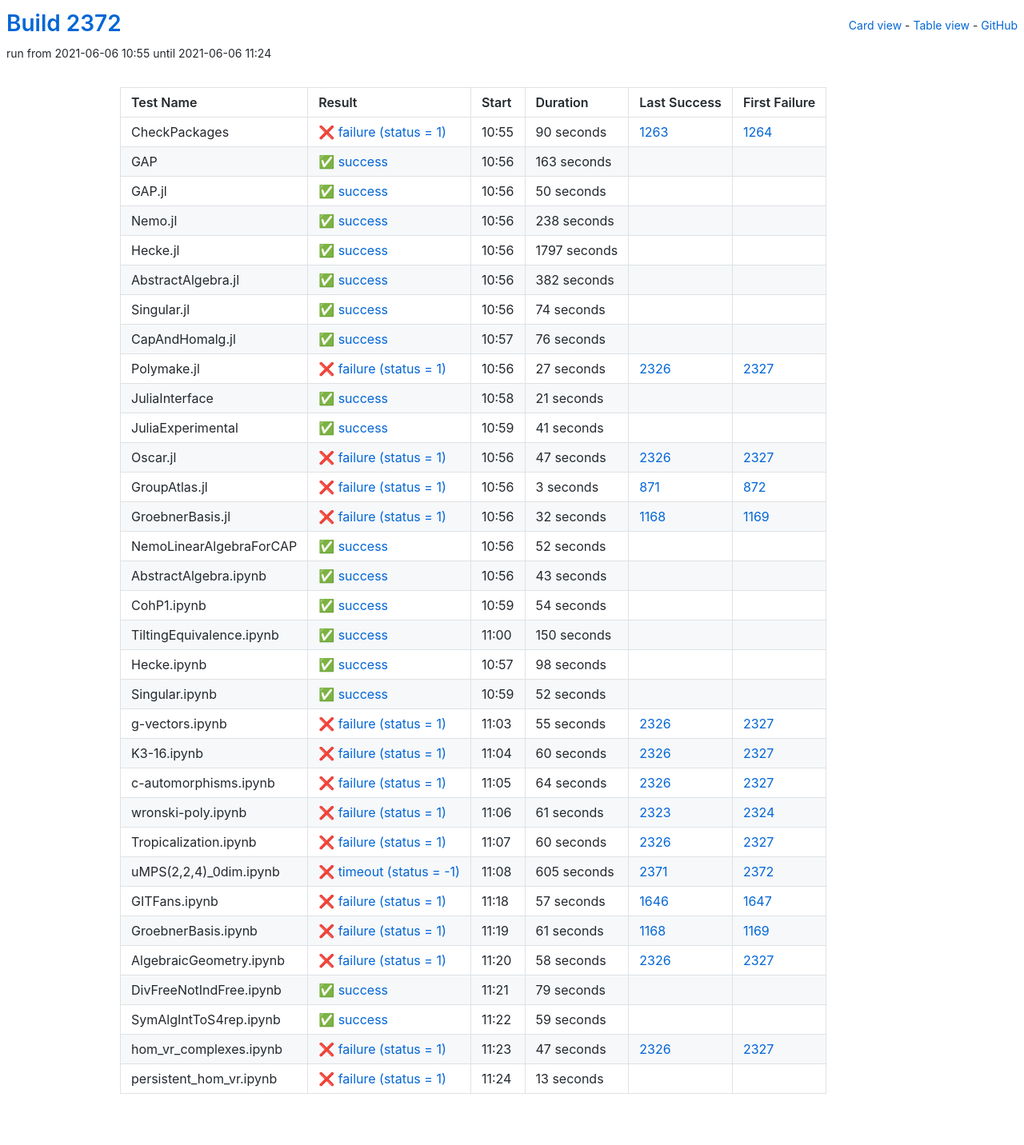
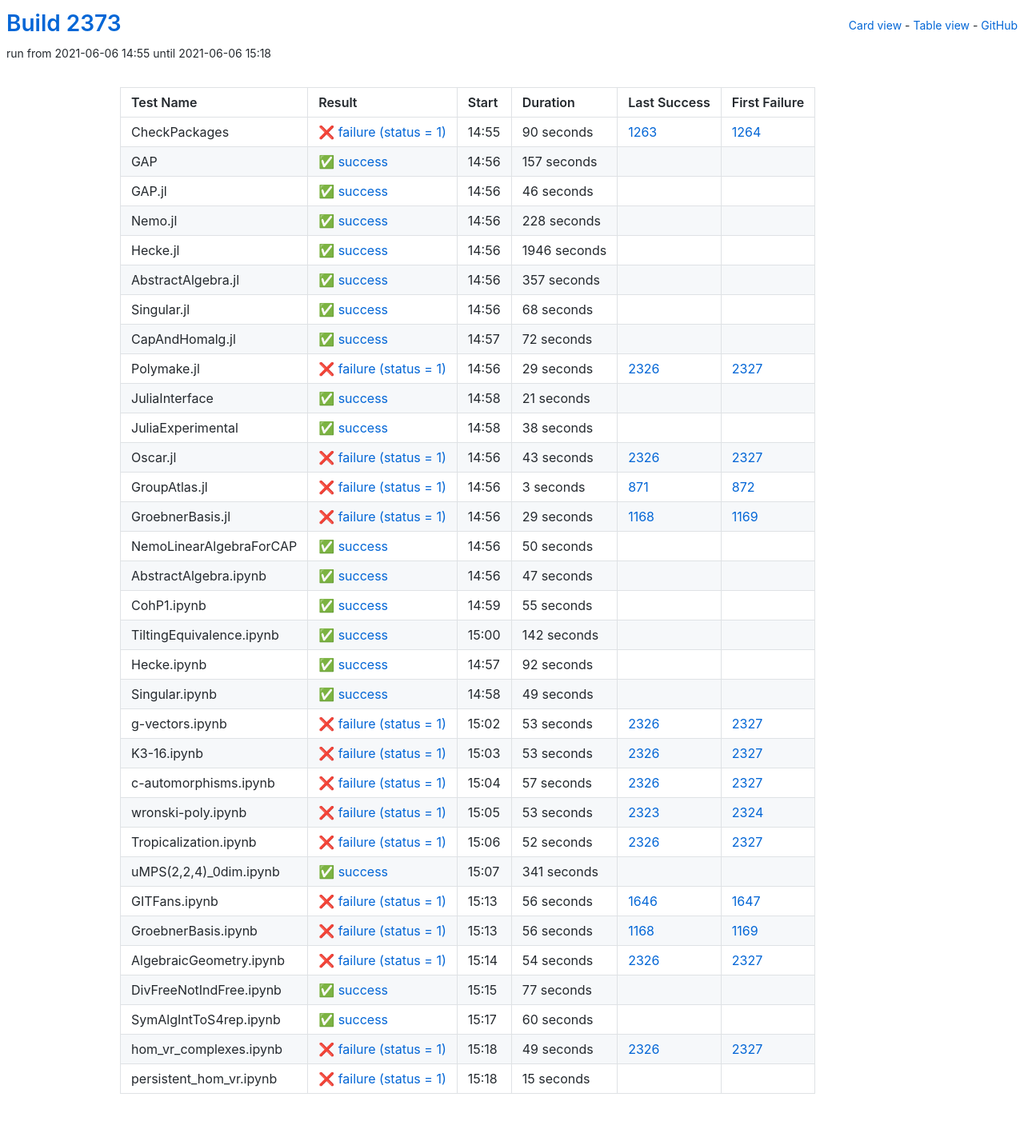
Before and after one commit to oscar-system/oscar-ci-status-stable, a Jekyll site: the page built from table.html, in a window 1280 px wide. Shown: the whole page at 80% size. Built offline with Jekyll 4.4.1, drawn with Linux system fonts in a browser that asks for light colours.

Commit message:
Build #2373

```diff
--- a/_data/ci.yml
+++ b/_data/ci.yml
@@ -1,6 +1,6 @@
 ---
-build: 2372
-build_url: https://oscarci.mathematik.uni-kl.de/job/oscar-stable/2372/
+build: 2373
+build_url: https://oscarci.mathematik.uni-kl.de/job/oscar-stable/2373/
 job: oscar-stable
 organization: oscar-system
 repo: oscar-ci-status-stable
@@ -8,8 +8,8 @@ repourl: https://github.com/oscar-system/oscar-ci-status-stable
 tests:
 - name: CheckPackages
   id: checkpackages
-  log: https://oscarci.mathematik.uni-kl.de/job/oscar-stable/2372/artifact/logs/build-2372/CheckPackages.log
-  start: 2021-06-06 10:55
+  log: https://oscarci.mathematik.uni-kl.de/job/oscar-stable/2373/artifact/logs/build-2373/CheckPackages.log
+  start: 2021-06-06 14:55
   success: false
   exitcode: 1
   status: failure
@@ -20,104 +20,104 @@ tests:
   first_failure_url: https://oscarci.mathematik.uni-kl.de/job/oscar-stable/1264/
 - name: GAP
   id: gap
-  log: https://oscarci.mathematik.uni-kl.de/job/oscar-stable/2372/artifact/logs/build-2372/GAP.log
-  start: 2021-06-06 10:56
+  log: https://oscarci.mathematik.uni-kl.de/job/oscar-stable/2373/artifact/logs/build-2373/GAP.log
+  start: 2021-06-06 14:56
   success: true
   exitcode: 0
   status: success
-  duration: 163
+  duration: 157
   last_success: false
   last_success_url:
   first_failure: false
   first_failure_url:
 - name: GAP.jl
   id: gap-jl
-  log: https://oscarci.mathematik.uni-kl.de/job/oscar-stable/2372/artifact/logs/build-2372/GAP.jl.log
-  start: 2021-06-06 10:56
+  log: https://oscarci.mathematik.uni-kl.de/job/oscar-stable/2373/artifact/logs/build-2373/GAP.jl.log
+  start: 2021-06-06 14:56
   success: true
   exitcode: 0
   status: success
-  duration: 50
+  duration: 46
   last_success: false
   last_success_url:
   first_failure: false
   first_failure_url:
 - name: Nemo.jl
   id: nemo-jl
-  log: https://oscarci.mathematik.uni-kl.de/job/oscar-stable/2372/artifact/logs/build-2372/Nemo.jl.log
-  start: 2021-06-06 10:56
+  log: https://oscarci.mathematik.uni-kl.de/job/oscar-stable/2373/artifact/logs/build-2373/Nemo.jl.log
+  start: 2021-06-06 14:56
   success: true
   exitcode: 0
   status: success
-  duration: 238
+  duration: 228
   last_success: false
   last_success_url:
   first_failure: false
   first_failure_url:
 - name: Hecke.jl
   id: hecke-jl
-  log: https://oscarci.mathematik.uni-kl.de/job/oscar-stable/2372/artifact/logs/build-2372/Hecke.jl.log
-  start: 2021-06-06 10:56
+  log: https://oscarci.mathematik.uni-kl.de/job/oscar-stable/2373/artifact/logs/build-2373/Hecke.jl.log
+  start: 2021-06-06 14:56
   success: true
   exitcode: 0
   status: success
-  duration: 1797
+  duration: 1946
   last_success: false
   last_success_url:
   first_failure: false
   first_failure_url:
 - name: AbstractAlgebra.jl
   id: abstractalgebra-jl
-  log: https://oscarci.mathematik.uni-kl.de/job/oscar-stable/2372/artifact/logs/build-2372/AbstractAlgebra.jl.log
-  start: 2021-06-06 10:56
+  log: https://oscarci.mathematik.uni-kl.de/job/oscar-stable/2373/artifact/logs/build-2373/AbstractAlgebra.jl.log
+  start: 2021-06-06 14:56
   success: true
   exitcode: 0
   status: success
-  duration: 382
+  duration: 357
   last_success: false
   last_success_url:
   first_failure: false
   first_failure_url:
 - name: Singular.jl
   id: singular-jl
-  log: https://oscarci.mathematik.uni-kl.de/job/oscar-stable/2372/artifact/logs/build-2372/Singular.jl.log
-  start: 2021-06-06 10:56
+  log: https://oscarci.mathematik.uni-kl.de/job/oscar-stable/2373/artifact/logs/build-2373/Singular.jl.log
+  start: 2021-06-06 14:56
   success: true
   exitcode: 0
   status: success
-  duration: 74
+  duration: 68
   last_success: false
   last_success_url:
   first_failure: false
   first_failure_url:
 - name: CapAndHomalg.jl
   id: capandhomalg-jl
-  log: https://oscarci.mathematik.uni-kl.de/job/oscar-stable/2372/artifact/logs/build-2372/CapAndHomalg.jl.log
-  start: 2021-06-06 10:57
+  log: https://oscarci.mathematik.uni-kl.de/job/oscar-stable/2373/artifact/logs/build-2373/CapAndHomalg.jl.log
+  start: 2021-06-06 14:57
   success: true
   exitcode: 0
   status: success
-  duration: 76
+  duration: 72
   last_success: false
   last_success_url:
   first_failure: false
   first_failure_url:
 - name: Polymake.jl
   id: polymake-jl
-  log: https://oscarci.mathematik.uni-kl.de/job/oscar-stable/2372/artifact/logs/build-2372/Polymake.jl.log
-  start: 2021-06-06 10:56
+  log: https://oscarci.mathematik.uni-kl.de/job/oscar-stable/2373/artifact/logs/build-2373/Polymake.jl.log
+  start: 2021-06-06 14:56
   success: false
   exitcode: 1
   status: failure
-  duration: 27
+  duration: 29
   last_success: 2326
   last_success_url: https://oscarci.mathematik.uni-kl.de/job/oscar-stable/2326/
   first_failure: 2327
   first_failure_url: https://oscarci.mathematik.uni-kl.de/job/oscar-stable/2327/
 - name: JuliaInterface
   id: juliainterface
-  log: https://oscarci.mathematik.uni-kl.de/job/oscar-stable/2372/artifact/logs/build-2372/JuliaInterface.log
-  start: 2021-06-06 10:58
+  log: https://oscarci.mathematik.uni-kl.de/job/oscar-stable/2373/artifact/logs/build-2373/JuliaInterface.log
+  start: 2021-06-06 14:58
   success: true
   exitcode: 0
   status: success
@@ -128,32 +128,32 @@ tests:
   first_failure_url:
 - name: JuliaExperimental
   id: juliaexperimental
-  log: https://oscarci.mathematik.uni-kl.de/job/oscar-stable/2372/artifact/logs/build-2372/JuliaExperimental.log
-  start: 2021-06-06 10:59
+  log: https://oscarci.mathematik.uni-kl.de/job/oscar-stable/2373/artifact/logs/build-2373/JuliaExperimental.log
+  start: 2021-06-06 14:58
   success: true
   exitcode: 0
   status: success
-  duration: 41
+  duration: 38
   last_success: false
   last_success_url:
   first_failure: false
   first_failure_url:
 - name: Oscar.jl
   id: oscar-jl
-  log: https://oscarci.mathematik.uni-kl.de/job/oscar-stable/2372/artifact/logs/build-2372/Oscar.jl.log
-  start: 2021-06-06 10:56
+  log: https://oscarci.mathematik.uni-kl.de/job/oscar-stable/2373/artifact/logs/build-2373/Oscar.jl.log
+  start: 2021-06-06 14:56
   success: false
   exitcode: 1
   status: failure
-  duration: 47
+  duration: 43
   last_success: 2326
   last_success_url: https://oscarci.mathematik.uni-kl.de/job/oscar-stable/2326/
   first_failure: 2327
   first_failure_url: https://oscarci.mathematik.uni-kl.de/job/oscar-stable/2327/
 - name: GroupAtlas.jl
   id: groupatlas-jl
-  log: https://oscarci.mathematik.uni-kl.de/job/oscar-stable/2372/artifact/logs/build-2372/GroupAtlas.jl.log
-  start: 2021-06-06 10:56
+  log: https://oscarci.mathematik.uni-kl.de/job/oscar-stable/2373/artifact/logs/build-2373/GroupAtlas.jl.log
+  start: 2021-06-06 14:56
   success: false
   exitcode: 1
   status: failure
@@ -164,240 +164,240 @@ tests:
   first_failure_url: https://oscarci.mathematik.uni-kl.de/job/oscar-stable/872/
 - name: GroebnerBasis.jl
   id: groebnerbasis-jl
-  log: https://oscarci.mathematik.uni-kl.de/job/oscar-stable/2372/artifact/logs/build-2372/GroebnerBasis.jl.log
-  start: 2021-06-06 10:56
+  log: https://oscarci.mathematik.uni-kl.de/job/oscar-stable/2373/artifact/logs/build-2373/GroebnerBasis.jl.log
+  start: 2021-06-06 14:56
   success: false
   exitcode: 1
   status: failure
-  duration: 32
+  duration: 29
   last_success: 1168
   last_success_url: https://oscarci.mathematik.uni-kl.de/job/oscar-stable/1168/
   first_failure: 1169
   first_failure_url: https://oscarci.mathematik.uni-kl.de/job/oscar-stable/1169/
 - name: NemoLinearAlgebraForCAP
   id: nemolinearalgebraforcap
-  log: https://oscarci.mathematik.uni-kl.de/job/oscar-stable/2372/artifact/logs/build-2372/NemoLinearAlgebraForCAP.log
-  start: 2021-06-06 10:56
+  log: https://oscarci.mathematik.uni-kl.de/job/oscar-stable/2373/artifact/logs/build-2373/NemoLinearAlgebraForCAP.log
+  start: 2021-06-06 14:56
   success: true
   exitcode: 0
   status: success
-  duration: 52
+  duration: 50
   last_success: false
   last_success_url:
   first_failure: false
   first_failure_url:
 - name: AbstractAlgebra.ipynb
   id: abstractalgebra-ipynb
-  log: https://oscarci.mathematik.uni-kl.de/job/oscar-stable/2372/artifact/logs/build-2372/AbstractAlgebra.ipynb.log
-  start: 2021-06-06 10:56
+  log: https://oscarci.mathematik.uni-kl.de/job/oscar-stable/2373/artifact/logs/build-2373/AbstractAlgebra.ipynb.log
+  start: 2021-06-06 14:56
   success: true
   exitcode: 0
   status: success
-  duration: 43
+  duration: 47
   last_success: false
   last_success_url:
   first_failure: false
   first_failure_url:
 - name: CohP1.ipynb
   id: cohp1-ipynb
-  log: https://oscarci.mathematik.uni-kl.de/job/oscar-stable/2372/artifact/logs/build-2372/CohP1.ipynb.log
-  start: 2021-06-06 10:59
+  log: https://oscarci.mathematik.uni-kl.de/job/oscar-stable/2373/artifact/logs/build-2373/CohP1.ipynb.log
+  start: 2021-06-06 14:59
   success: true
   exitcode: 0
   status: success
-  duration: 54
+  duration: 55
   last_success: false
   last_success_url:
   first_failure: false
   first_failure_url:
 - name: TiltingEquivalence.ipynb
   id: tiltingequivalence-ipynb
-  log: https://oscarci.mathematik.uni-kl.de/job/oscar-stable/2372/artifact/logs/build-2372/TiltingEquivalence.ipynb.log
-  start: 2021-06-06 11:00
+  log: https://oscarci.mathematik.uni-kl.de/job/oscar-stable/2373/artifact/logs/build-2373/TiltingEquivalence.ipynb.log
+  start: 2021-06-06 15:00
   success: true
   exitcode: 0
   status: success
-  duration: 150
+  duration: 142
   last_success: false
   last_success_url:
   first_failure: false
   first_failure_url:
 - name: Hecke.ipynb
   id: hecke-ipynb
-  log: https://oscarci.mathematik.uni-kl.de/job/oscar-stable/2372/artifact/logs/build-2372/Hecke.ipynb.log
-  start: 2021-06-06 10:57
+  log: https://oscarci.mathematik.uni-kl.de/job/oscar-stable/2373/artifact/logs/build-2373/Hecke.ipynb.log
+  start: 2021-06-06 14:57
   success: true
   exitcode: 0
   status: success
-  duration: 98
+  duration: 92
   last_success: false
   last_success_url:
   first_failure: false
   first_failure_url:
 - name: Singular.ipynb
   id: singular-ipynb
-  log: https://oscarci.mathematik.uni-kl.de/job/oscar-stable/2372/artifact/logs/build-2372/Singular.ipynb.log
-  start: 2021-06-06 10:59
+  log: https://oscarci.mathematik.uni-kl.de/job/oscar-stable/2373/artifact/logs/build-2373/Singular.ipynb.log
+  start: 2021-06-06 14:58
   success: true
   exitcode: 0
   status: success
-  duration: 52
+  duration: 49
   last_success: false
   last_success_url:
   first_failure: false
   first_failure_url:
 - name: g-vectors.ipynb
   id: g-vectors-ipynb
-  log: https://oscarci.mathematik.uni-kl.de/job/oscar-stable/2372/artifact/logs/build-2372/g-vectors.ipynb.log
-  start: 2021-06-06 11:03
+  log: https://oscarci.mathematik.uni-kl.de/job/oscar-stable/2373/artifact/logs/build-2373/g-vectors.ipynb.log
+  start: 2021-06-06 15:02
   success: false
   exitcode: 1
   status: failure
-  duration: 55
+  duration: 53
   last_success: 2326
   last_success_url: https://oscarci.mathematik.uni-kl.de/job/oscar-stable/2326/
   first_failure: 2327
   first_failure_url: https://oscarci.mathematik.uni-kl.de/job/oscar-stable/2327/
 - name: K3-16.ipynb
   id: k3-16-ipynb
-  log: https://oscarci.mathematik.uni-kl.de/job/oscar-stable/2372/artifact/logs/build-2372/K3-16.ipynb.log
-  start: 2021-06-06 11:04
+  log: https://oscarci.mathematik.uni-kl.de/job/oscar-stable/2373/artifact/logs/build-2373/K3-16.ipynb.log
+  start: 2021-06-06 15:03
   success: false
   exitcode: 1
   status: failure
-  duration: 60
+  duration: 53
   last_success: 2326
   last_success_url: https://oscarci.mathematik.uni-kl.de/job/oscar-stable/2326/
   first_failure: 2327
   first_failure_url: https://oscarci.mathematik.uni-kl.de/job/oscar-stable/2327/
 - name: c-automorphisms.ipynb
   id: c-automorphisms-ipynb
-  log: https://oscarci.mathematik.uni-kl.de/job/oscar-stable/2372/artifact/logs/build-2372/c-automorphisms.ipynb.log
-  start: 2021-06-06 11:05
+  log: https://oscarci.mathematik.uni-kl.de/job/oscar-stable/2373/artifact/logs/build-2373/c-automorphisms.ipynb.log
+  start: 2021-06-06 15:04
   success: false
   exitcode: 1
   status: failure
-  duration: 64
+  duration: 57
   last_success: 2326
   last_success_url: https://oscarci.mathematik.uni-kl.de/job/oscar-stable/2326/
   first_failure: 2327
   first_failure_url: https://oscarci.mathematik.uni-kl.de/job/oscar-stable/2327/
 - name: wronski-poly.ipynb
   id: wronski-poly-ipynb
-  log: https://oscarci.mathematik.uni-kl.de/job/oscar-stable/2372/artifact/logs/build-2372/wronski-poly.ipynb.log
-  start: 2021-06-06 11:06
+  log: https://oscarci.mathematik.uni-kl.de/job/oscar-stable/2373/artifact/logs/build-2373/wronski-poly.ipynb.log
+  start: 2021-06-06 15:05
   success: false
   exitcode: 1
   status: failure
-  duration: 61
+  duration: 53
   last_success: 2323
   last_success_url: https://oscarci.mathematik.uni-kl.de/job/oscar-stable/2323/
   first_failure: 2324
   first_failure_url: https://oscarci.mathematik.uni-kl.de/job/oscar-stable/2324/
 - name: Tropicalization.ipynb
   id: tropicalization-ipynb
-  log: https://oscarci.mathematik.uni-kl.de/job/oscar-stable/2372/artifact/logs/build-2372/Tropicalization.ipynb.log
-  start: 2021-06-06 11:07
+  log: https://oscarci.mathematik.uni-kl.de/job/oscar-stable/2373/artifact/logs/build-2373/Tropicalization.ipynb.log
+  start: 2021-06-06 15:06
   success: false
   exitcode: 1
   status: failure
-  duration: 60
+  duration: 52
   last_success: 2326
   last_success_url: https://oscarci.mathematik.uni-kl.de/job/oscar-stable/2326/
   first_failure: 2327
   first_failure_url: https://oscarci.mathematik.uni-kl.de/job/oscar-stable/2327/
 - name: uMPS(2,2,4)_0dim.ipynb
   id: umps-2-2-4-0dim-ipynb
-  log: https://oscarci.mathematik.uni-kl.de/job/oscar-stable/2372/artifact/logs/build-2372/uMPS-2-2-4-_0dim.ipynb.log
-  start: 2021-06-06 11:08
-  success: false
-  exitcode: -1
-  status: timeout
-  duration: 605
-  last_success: 2371
-  last_success_url: https://oscarci.mathematik.uni-kl.de/job/oscar-stable/2371/
-  first_failure: 2372
-  first_failure_url: https://oscarci.mathematik.uni-kl.de/job/oscar-stable/2372/
+  log: https://oscarci.mathematik.uni-kl.de/job/oscar-stable/2373/artifact/logs/build-2373/uMPS-2-2-4-_0dim.ipynb.log
+  start: 2021-06-06 15:07
+  success: true
+  exitcode: 0
+  status: success
+  duration: 341
+  last_success: false
+  last_success_url:
+  first_failure: false
+  first_failure_url:
 - name: GITFans.ipynb
   id: gitfans-ipynb
-  log: https://oscarci.mathematik.uni-kl.de/job/oscar-stable/2372/artifact/logs/build-2372/GITFans.ipynb.log
-  start: 2021-06-06 11:18
+  log: https://oscarci.mathematik.uni-kl.de/job/oscar-stable/2373/artifact/logs/build-2373/GITFans.ipynb.log
+  start: 2021-06-06 15:13
   success: false
   exitcode: 1
   status: failure
-  duration: 57
+  duration: 56
   last_success: 1646
   last_success_url: https://oscarci.mathematik.uni-kl.de/job/oscar-stable/1646/
   first_failure: 1647
   first_failure_url: https://oscarci.mathematik.uni-kl.de/job/oscar-stable/1647/
 - name: GroebnerBasis.ipynb
   id: groebnerbasis-ipynb
-  log: https://oscarci.mathematik.uni-kl.de/job/oscar-stable/2372/artifact/logs/build-2372/GroebnerBasis.ipynb.log
-  start: 2021-06-06 11:19
+  log: https://oscarci.mathematik.uni-kl.de/job/oscar-stable/2373/artifact/logs/build-2373/GroebnerBasis.ipynb.log
+  start: 2021-06-06 15:13
   success: false
   exitcode: 1
   status: failure
-  duration: 61
+  duration: 56
   last_success: 1168
   last_success_url: https://oscarci.mathematik.uni-kl.de/job/oscar-stable/1168/
   first_failure: 1169
   first_failure_url: https://oscarci.mathematik.uni-kl.de/job/oscar-stable/1169/
 - name: AlgebraicGeometry.ipynb
   id: algebraicgeometry-ipynb
-  log: https://oscarci.mathematik.uni-kl.de/job/oscar-stable/2372/artifact/logs/build-2372/AlgebraicGeometry.ipynb.log
-  start: 2021-06-06 11:20
+  log: https://oscarci.mathematik.uni-kl.de/job/oscar-stable/2373/artifact/logs/build-2373/AlgebraicGeometry.ipynb.log
+  start: 2021-06-06 15:14
   success: false
   exitcode: 1
   status: failure
-  duration: 58
+  duration: 54
   last_success: 2326
   last_success_url: https://oscarci.mathematik.uni-kl.de/job/oscar-stable/2326/
   first_failure: 2327
   first_failure_url: https://oscarci.mathematik.uni-kl.de/job/oscar-stable/2327/
 - name: DivFreeNotIndFree.ipynb
   id: divfreenotindfree-ipynb
-  log: https://oscarci.mathematik.uni-kl.de/job/oscar-stable/2372/artifact/logs/build-2372/DivFreeNotIndFree.ipynb.log
-  start: 2021-06-06 11:21
+  log: https://oscarci.mathematik.uni-kl.de/job/oscar-stable/2373/artifact/logs/build-2373/DivFreeNotIndFree.ipynb.log
+  start: 2021-06-06 15:15
   success: true
   exitcode: 0
   status: success
-  duration: 79
+  duration: 77
   last_success: false
   last_success_url:
   first_failure: false
   first_failure_url:
 - name: SymAlgIntToS4rep.ipynb
   id: symalginttos4rep-ipynb
-  log: https://oscarci.mathematik.uni-kl.de/job/oscar-stable/2372/artifact/logs/build-2372/SymAlgIntToS4rep.ipynb.log
-  start: 2021-06-06 11:22
+  log: https://oscarci.mathematik.uni-kl.de/job/oscar-stable/2373/artifact/logs/build-2373/SymAlgIntToS4rep.ipynb.log
+  start: 2021-06-06 15:17
   success: true
   exitcode: 0
   status: success
-  duration: 59
+  duration: 60
   last_success: false
   last_success_url:
   first_failure: false
   first_failure_url:
 - name: hom_vr_complexes.ipynb
   id: hom-vr-complexes-ipynb
-  log: https://oscarci.mathematik.uni-kl.de/job/oscar-stable/2372/artifact/logs/build-2372/hom_vr_complexes.ipynb.log
-  start: 2021-06-06 11:23
+  log: https://oscarci.mathematik.uni-kl.de/job/oscar-stable/2373/artifact/logs/build-2373/hom_vr_complexes.ipynb.log
+  start: 2021-06-06 15:18
   success: false
   exitcode: 1
   status: failure
-  duration: 47
+  duration: 49
   last_success: 2326
   last_success_url: https://oscarci.mathematik.uni-kl.de/job/oscar-stable/2326/
   first_failure: 2327
   first_failure_url: https://oscarci.mathematik.uni-kl.de/job/oscar-stable/2327/
 - name: persistent_hom_vr.ipynb
   id: persistent-hom-vr-ipynb
-  log: https://oscarci.mathematik.uni-kl.de/job/oscar-stable/2372/artifact/logs/build-2372/persistent_hom_vr.ipynb.log
-  start: 2021-06-06 11:24
+  log: https://oscarci.mathematik.uni-kl.de/job/oscar-stable/2373/artifact/logs/build-2373/persistent_hom_vr.ipynb.log
+  start: 2021-06-06 15:18
   success: false
   exitcode: 1
   status: failure
-  duration: 13
+  duration: 15
   last_success: false
   last_success_url:
   first_failure: false
```
Also changed, not shown: README.md.
